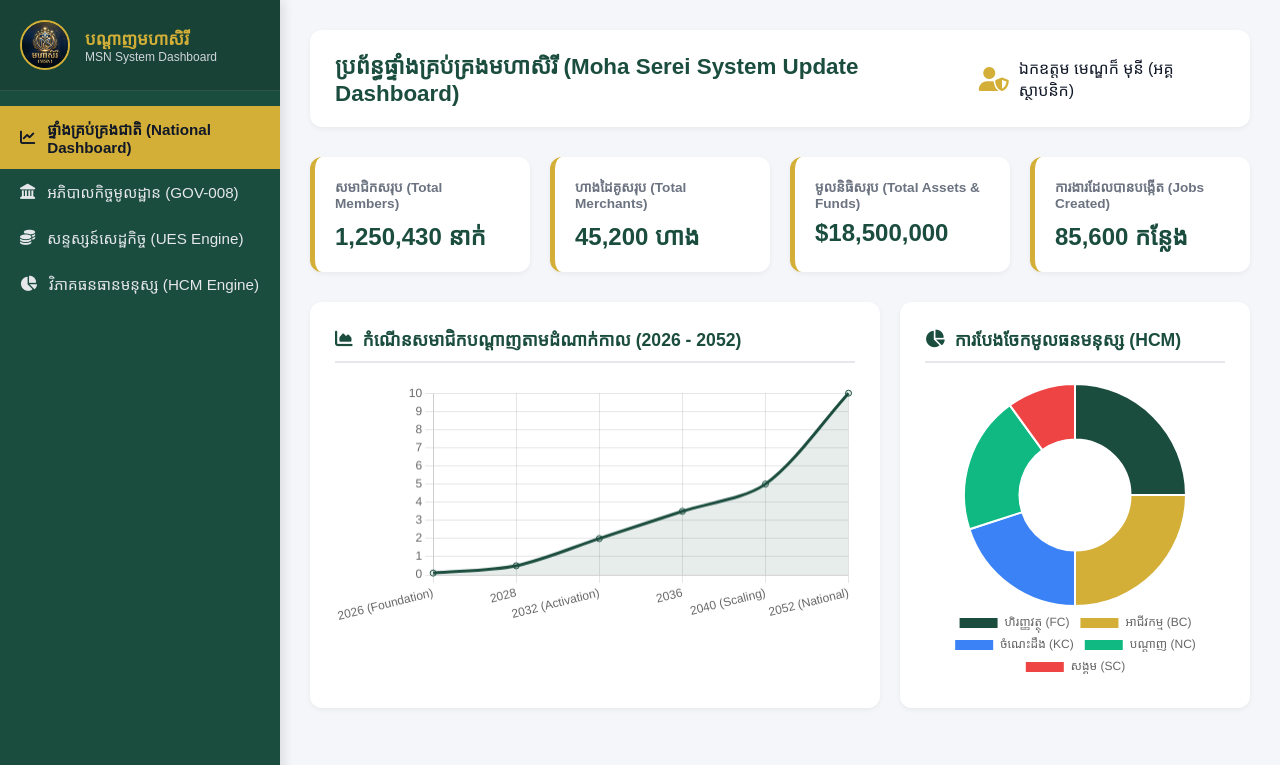
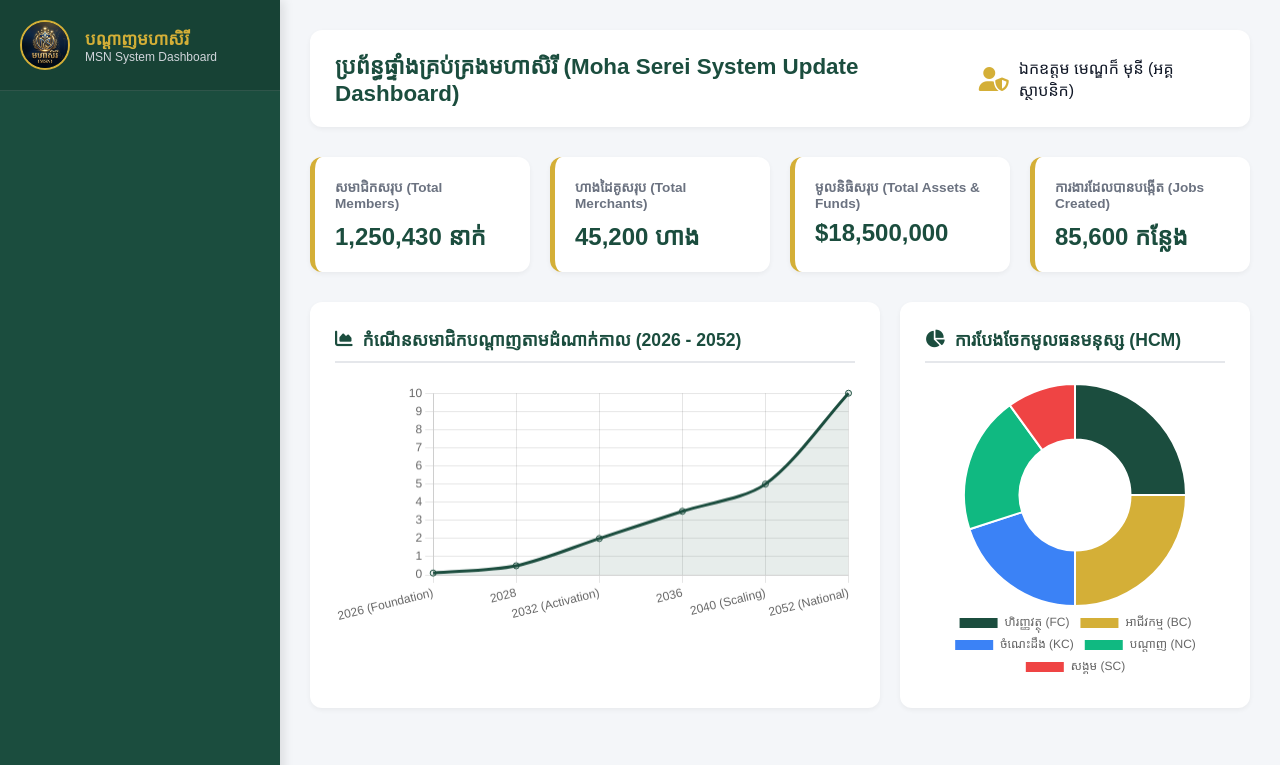
Before and after one commit to mohaserey/moha_serei_system_update_dashboard, a plain HTML site: page index.html in a window 1280 px wide. Shown: the top 765 px of the page. Drawn offline with nearby package versions, Linux system fonts and the light colour scheme; a web font is replaced by a local one.

Commit message:
Update index.html

```diff
--- a/index.html
+++ b/index.html
@@ -214,12 +214,6 @@
                 <p>MSN System Dashboard</p>
             </div>
         </div>
-        <ul class="nav-menu">
-            <li><a href="https://mohaserey.github.io/moha_serey_system_update_dashboard/" class="nav-link active" onclick="switchTab('dashboard', event)"><i class="fas fa-chart-line"></i> ផ្ទាំងគ្រប់គ្រងជាតិ (National Dashboard)</a></li>
-            <li><a href="#" class="nav-link" onclick="switchTab('governance', event)"><i class="fas fa-landmark"></i> អភិបាលកិច្ចមូលដ្ឋាន (GOV-008)</a></li>
-            <li><a href="#" class="nav-link" onclick="switchTab('economy', event)"><i class="fas fa-coins"></i> សន្ទស្សន៍សេដ្ឋកិច្ច (UES Engine)</a></li>
-            <li><a href="#" class="nav-link" onclick="switchTab('analytics', event)"><i class="fas fa-chart-pie"></i> វិភាគធនធានមនុស្ស (HCM Engine)</a></li>
-        </ul>
     </aside>
 
     <!-- Main Content Panel -->
```
